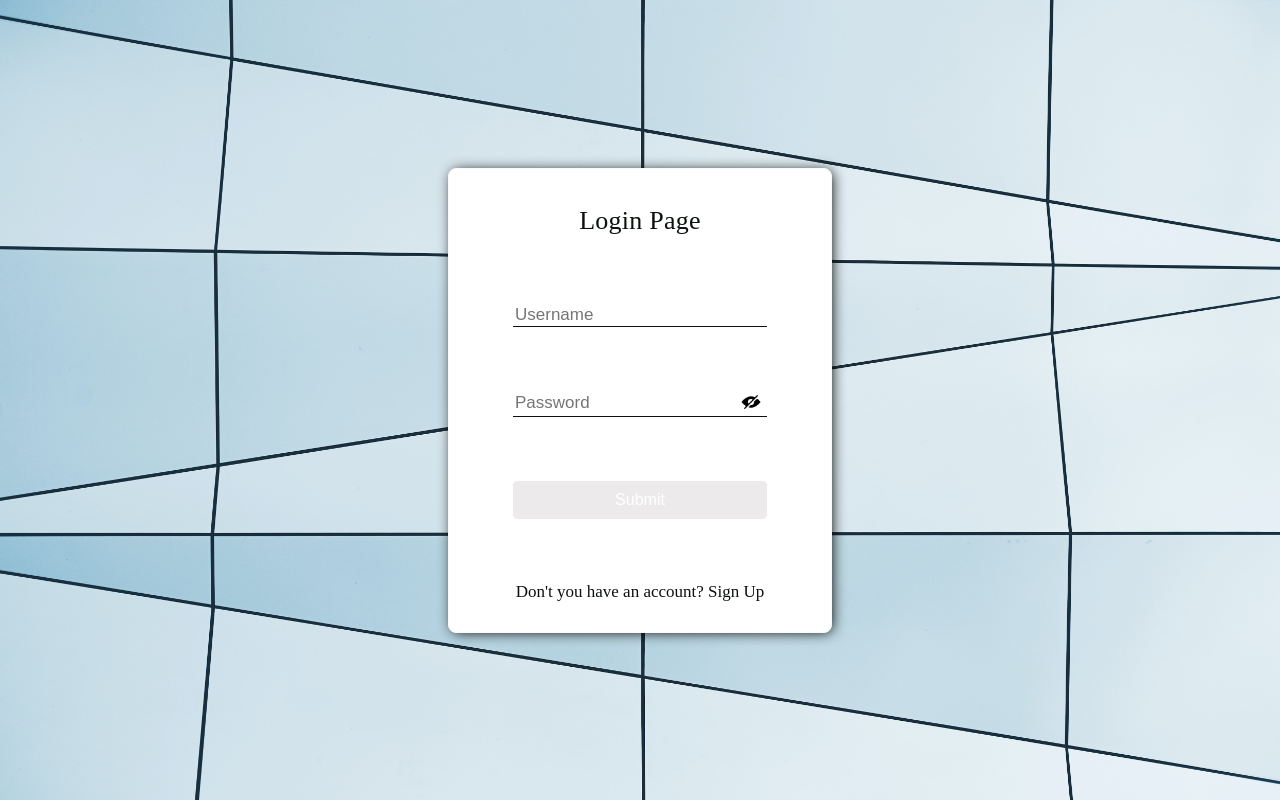
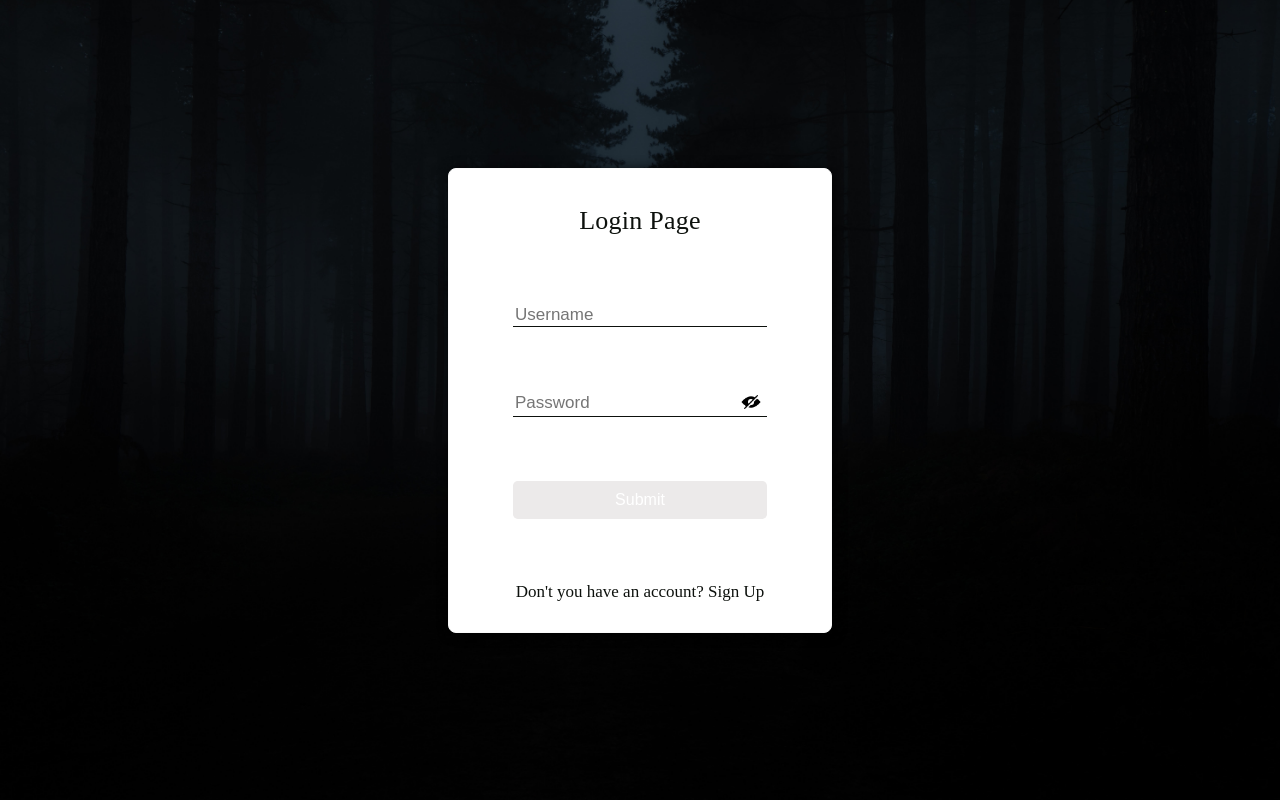
Before and after one commit to amirmammadov/digital-workspace, a React (Vite) app in the folder client/: page /login in a window 1280 px wide. Built offline with nearby package versions, Linux system fonts and the light colour scheme.

Commit message:
bg was changed

```diff
--- a/client/src/sass/pages/_sign.scss
+++ b/client/src/sass/pages/_sign.scss
@@ -4,7 +4,7 @@
 @import "../utils/variables";
 
 .sign__page {
-  background: url("/assets/bg.jpg") center center no-repeat;
+  background: url("/assets/dark.jpg") center center no-repeat;
   background-size: cover;
   height: 100vh;
   @include flexbox($justify: center, $items: center);
```
Also changed, not shown: client/public/assets/bg.jpg (deleted), client/public/assets/dark.jpg (added).
